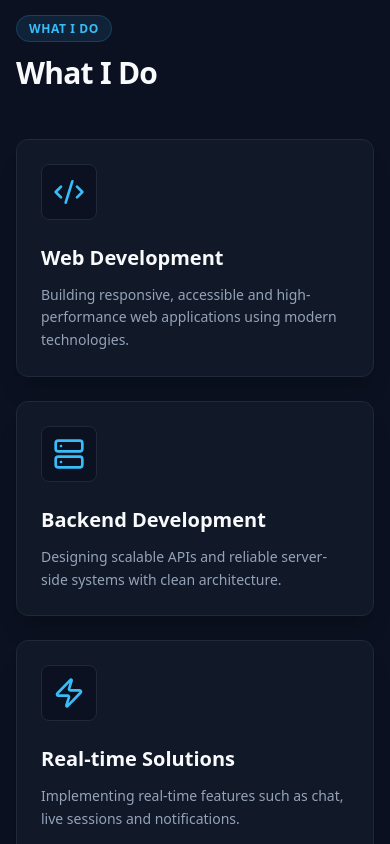
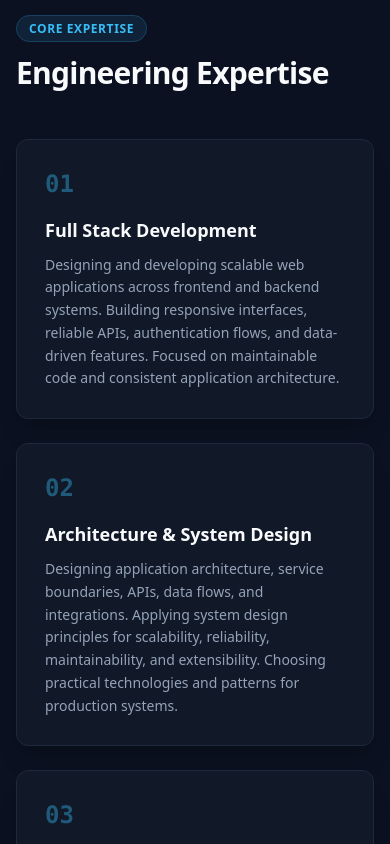
Before and after one commit to adhithyandas/Portfolio, a React (Vite) app: page / in a window 390 px wide. Shown: the part 6460-7304 px from the top of the page. Built offline with nearby package versions, Linux system fonts and the light colour scheme.

Commit message:
feat: replace WhatIDo component with CoreExpertise and update professional service data definitions

```diff
--- a/package.json
+++ b/package.json
@@ -26,6 +26,8 @@
   "devDependencies": {
     "@types/express": "^4.17.21",
     "@types/node": "^22.14.0",
+    "@types/react": "^19.2.18",
+    "@types/react-dom": "^19.2.4",
     "autoprefixer": "^10.4.21",
     "esbuild": "^0.25.0",
     "tailwindcss": "^4.1.14",
--- a/src/App.tsx
+++ b/src/App.tsx
@@ -5,7 +5,7 @@ import { About } from "./components/About";
 import { Experience } from "./components/Experience";
 import { FeaturedProjects } from "./components/FeaturedProjects";
 import { Skills } from "./components/Skills";
-import { WhatIDo } from "./components/WhatIDo";
+import { CoreExpertise } from "./components/CoreExpertise";
 import { Contact } from "./components/Contact";
 import { Footer } from "./components/Footer";
 import { CvModal } from "./components/CvModal";
@@ -35,8 +35,8 @@ export default function App() {
         {/* 6. Skills / Tech Stack */}
         <Skills />
 
-        {/* 7. What I Do */}
-        <WhatIDo />
+        {/* 7. Core Expertise */}
+        <CoreExpertise />
 
         {/* 8. Contact */}
         <Contact />
--- /dev/null
+++ b/src/components/CoreExpertise.tsx
@@ -0,0 +1,54 @@
+import React from "react";
+import { SERVICES_DATA } from "../data/portfolioData";
+
+export const CoreExpertise: React.FC = () => {
+  return (
+    <section
+      id="expertise"
+      className="py-20 bg-[#0B1120] relative border-t border-[#1E293B]/50"
+    >
+      <div className="max-w-7xl mx-auto px-4 sm:px-6 lg:px-8">
+        {/* Section Eyebrow & Title */}
+        <div className="mb-12">
+          <span className="text-xs font-semibold tracking-wider text-[#38BDF8] uppercase px-3 py-1 bg-[#38BDF8]/10 border border-[#38BDF8]/20 rounded-full">
+            Core Expertise
+          </span>
+
+          <h2 className="text-3xl sm:text-4xl font-bold tracking-tight text-[#F8FAFC] mt-4">
+            Engineering Expertise
+          </h2>
+        </div>
+
+        {/* 6 Cards 3x2 Grid */}
+        <div className="grid grid-cols-1 md:grid-cols-2 lg:grid-cols-3 gap-6">
+          {SERVICES_DATA.map((service, index) => {
+            const numberStr = String(index + 1).padStart(2, "0");
+            return (
+              <div
+                key={service.id}
+                className="bg-[#111827] border border-[#1E293B] rounded-xl p-7 min-h-50 hover:border-[#38BDF8]/40 transition-all duration-300 hover:-translate-y-1 shadow-xl group flex flex-col justify-between"
+              >
+                <div>
+                  {/* Number Indicator */}
+                  <div className="text-2xl font-mono font-bold text-[#38BDF8]/40 group-hover:text-[#38BDF8] transition-colors mb-4">
+                    {numberStr}
+                  </div>
+
+                  {/* Title */}
+                  <h3 className="text-lg font-bold text-[#F8FAFC] mb-2.5 group-hover:text-[#38BDF8] transition-colors">
+                    {service.title}
+                  </h3>
+
+                  {/* Description */}
+                  <p className="text-sm text-[#94A3B8] leading-relaxed">
+                    {service.description}
+                  </p>
+                </div>
+              </div>
+            );
+          })}
+        </div>
+      </div>
+    </section>
+  );
+};
--- a/src/components/WhatIDo.tsx
+++ /dev/null
@@ -1,67 +0,0 @@
-import React from "react";
-import { Code2, Server, Zap, Cloud } from "lucide-react";
-import { SERVICES_DATA } from "../data/portfolioData";
-
-export const WhatIDo: React.FC = () => {
-  const getServiceIcon = (iconName: string) => {
-    switch (iconName) {
-      case "Code":
-        return <Code2 className="w-8 h-8 text-[#38BDF8]" />;
-      case "Server":
-        return <Server className="w-8 h-8 text-[#38BDF8]" />;
-      case "Zap":
-        return <Zap className="w-8 h-8 text-[#38BDF8]" />;
-      case "Cloud":
-        return <Cloud className="w-8 h-8 text-[#38BDF8]" />;
-      default:
-        return <Code2 className="w-8 h-8 text-[#38BDF8]" />;
-    }
-  };
-
-  return (
-    <section
-      id="what-i-do"
-      className="py-20 bg-[#0B1120] relative border-t border-[#1E293B]/50"
-    >
-      <div className="max-w-7xl mx-auto px-4 sm:px-6 lg:px-8">
-        {/* Section Eyebrow & Title */}
-        <div className="mb-12">
-          <span className="text-xs font-semibold tracking-wider text-[#38BDF8] uppercase px-3 py-1 bg-[#38BDF8]/10 border border-[#38BDF8]/20 rounded-full">
-            WHAT I DO
-          </span>
-
-          <h2 className="text-3xl sm:text-4xl font-bold tracking-tight text-[#F8FAFC] mt-4">
-            What I Do
-          </h2>
-        </div>
-
-        {/* 4 Cards Grid */}
-        <div className="grid grid-cols-1 md:grid-cols-2 lg:grid-cols-4 gap-6">
-          {SERVICES_DATA.map((service) => (
-            <div
-              key={service.id}
-              className="bg-[#111827] border border-[#1E293B] rounded-xl p-6 hover:border-[#38BDF8]/40 transition-all duration-300 hover:-translate-y-1 shadow-xl group flex flex-col justify-between"
-            >
-              <div>
-                {/* Icon Container */}
-                <div className="w-14 h-14 rounded-lg bg-[#0B1120] border border-[#1E293B] flex items-center justify-center mb-6 group-hover:border-[#38BDF8]/50 group-hover:bg-[#38BDF8]/5 transition-all">
-                  {getServiceIcon(service.iconName)}
-                </div>
-
-                {/* Service Title */}
-                <h3 className="text-xl font-bold text-[#F8FAFC] mb-3 group-hover:text-[#38BDF8] transition-colors">
-                  {service.title}
-                </h3>
-
-                {/* Service Description */}
-                <p className="text-sm text-[#94A3B8] leading-relaxed">
-                  {service.description}
-                </p>
-              </div>
-            </div>
-          ))}
-        </div>
-      </div>
-    </section>
-  );
-};
--- a/src/data/portfolioData.ts
+++ b/src/data/portfolioData.ts
@@ -181,31 +181,45 @@ export const SKILL_CATEGORIES: SkillCategory[] = [
 export const SERVICES_DATA: ServiceItem[] = [
   {
     id: "serv-1",
-    title: "Web Development",
+    title: "Full Stack Development",
     description:
-      "Building responsive, accessible and high-performance web applications using modern technologies.",
+      "Designing and developing scalable web applications across frontend and backend systems. Building responsive interfaces, reliable APIs, authentication flows, and data-driven features. Focused on maintainable code and consistent application architecture.",
     iconName: "Code",
   },
   {
     id: "serv-2",
-    title: "Backend Development",
+    title: "Architecture & System Design",
     description:
-      "Designing scalable APIs and reliable server-side systems with clean architecture.",
+      "Designing application architecture, service boundaries, APIs, data flows, and integrations. Applying system design principles for scalability, reliability, maintainability, and extensibility. Choosing practical technologies and patterns for production systems.",
     iconName: "Server",
   },
   {
     id: "serv-3",
-    title: "Real-time Solutions",
+    title: "Security & Reliability",
     description:
-      "Implementing real-time features such as chat, live sessions and notifications.",
+      "Implementing secure authentication, authorization, validation, and protected application flows. Applying secure coding practices, error handling, logging, and dependency management. Focused on building reliable systems with production-ready safeguards.",
     iconName: "Zap",
   },
   {
     id: "serv-4",
-    title: "Cloud & DevOps",
+    title: "Performance & Scalability",
     description:
-      "Deploying, monitoring and scaling applications using AWS and CI/CD best practices.",
+      "Optimizing frontend performance, APIs, database operations, caching, and application workflows. Designing systems that can scale with increasing users, traffic, and data volume. Focused on efficient resource usage, responsiveness, and reliable performance.",
     iconName: "Cloud",
+  },
+  {
+    id: "serv-5",
+    title: "Integrations & Distributed Systems",
+    description:
+      "Integrating third-party services, external APIs, cloud services, and real-time communication systems. Working with asynchronous workflows, event-driven features, queues, and service integrations. Building dependable connections between internal and external systems.",
+    iconName: "Database",
+  },
+  {
+    id: "serv-6",
+    title: "Code Quality, Testing & AI",
+    description:
+      "Writing clean, modular, testable code with consistent engineering and development practices. Using automated testing, code reviews, observability, and debugging to improve software quality. Leveraging AI tools responsibly to accelerate development, problem-solving, and engineering workflows.",
+    iconName: "Activity",
   },
 ];
 
@@ -215,6 +229,6 @@ export const NAV_LINKS = [
   { name: "Experience", href: "#experience" },
   { name: "Projects", href: "#projects" },
   { name: "Skills", href: "#skills" },
-  { name: "What I Do", href: "#what-i-do" },
+  { name: "Expertise", href: "#expertise" },
   { name: "Contact", href: "#contact" },
 ];
```
Also changed, not shown: 1 other file (tests, documents, lock files or other folders).
